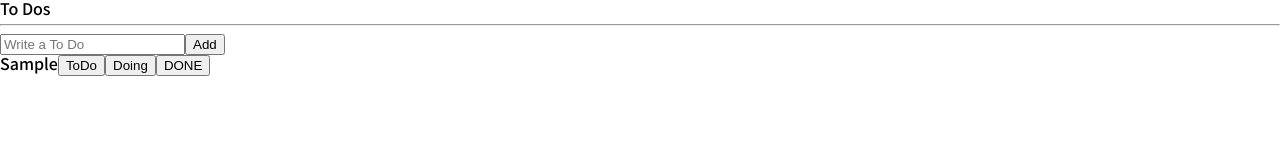
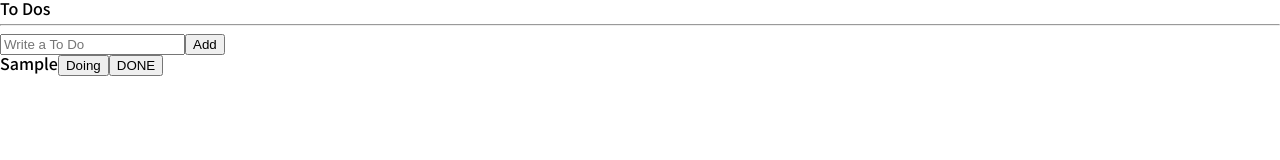
Before and after one commit to moonshadow95/react-masterclass, a React (Create React App) app: page / in a window 1280 px wide. Both pictures are taken after typing "Sample" into the empty fields and a click on the button "Add". Shown: the top 160 px of the page. Built offline with nearby package versions, Linux system fonts and the light colour scheme.

Commit message:
Categories

```diff
--- a/src/components/ToDo.tsx
+++ b/src/components/ToDo.tsx
@@ -1,13 +1,16 @@
 import React from 'react';
 import {IToDo} from "../atoms";
 
-const ToDo = ({text}: IToDo) => {
+const ToDo = ({id, text, category}: IToDo) => {
+    const onClick = (event: React.MouseEvent<HTMLButtonElement>) => {
+        const {currentTarget: {name}} = event
+    }
     return (
         <li>
             <span>{text}</span>
-            <button>ToDo</button>
-            <button>Doing</button>
-            <button>DONE</button>
+            {category !== "TO_DO" && <button name="TO_DO" onClick={onClick}>ToDo</button>}
+            {category !== "DOING" && <button name="DOING" onClick={onClick}>Doing</button>}
+            {category !== "DONE" && <button name="DONE" onClick={onClick}>DONE</button>}
         </li>
 
     );
```
